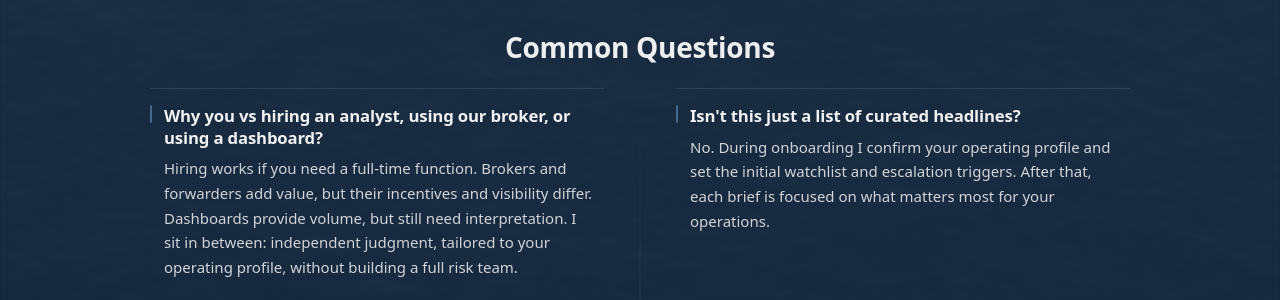
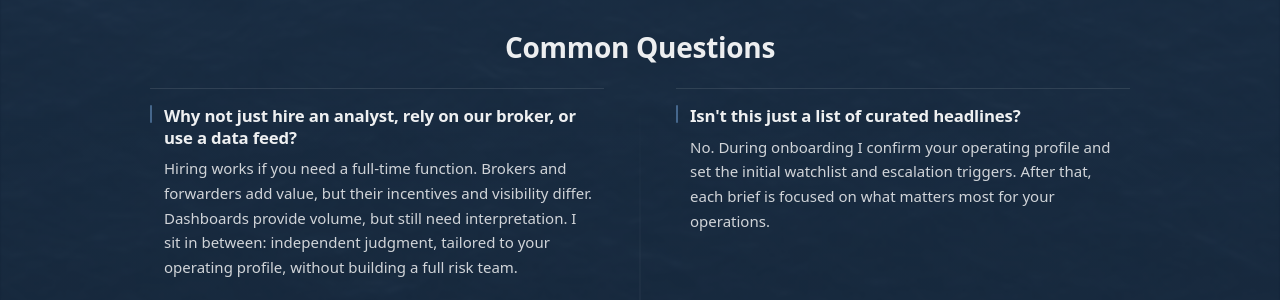
Before and after one commit to importrisk/import-risk-intelligence-site, a Jekyll site: the page built from method.html, in a window 1280 px wide and 900 px high, scrolled down 2299 px. Shown: the part 156-456 px from the top of the window. Built offline with Jekyll 4.4.1, drawn with Linux system fonts in a browser that asks for light colours.

Commit message:
Update method.html

```diff
--- a/method.html
+++ b/method.html
@@ -293,7 +293,7 @@ css: /method.css?v=100
   <div class="mp-faq-grid" role="list">
 
     <div class="mp-faq-item" role="listitem">
-      <h4 class="mp-q">Why you vs hiring an analyst, using our broker, or using a dashboard?</h4>
+      <h4 class="mp-q">Why not just hire an analyst, rely on our broker, or use a data feed?</h4>
       <p class="mp-a">
         Hiring works if you need a full-time function. Brokers and forwarders add value, but their incentives and visibility differ. Dashboards provide volume, but still need interpretation. I sit in between: independent judgment, tailored to your operating profile, without building a full risk team.
       </p>
```
